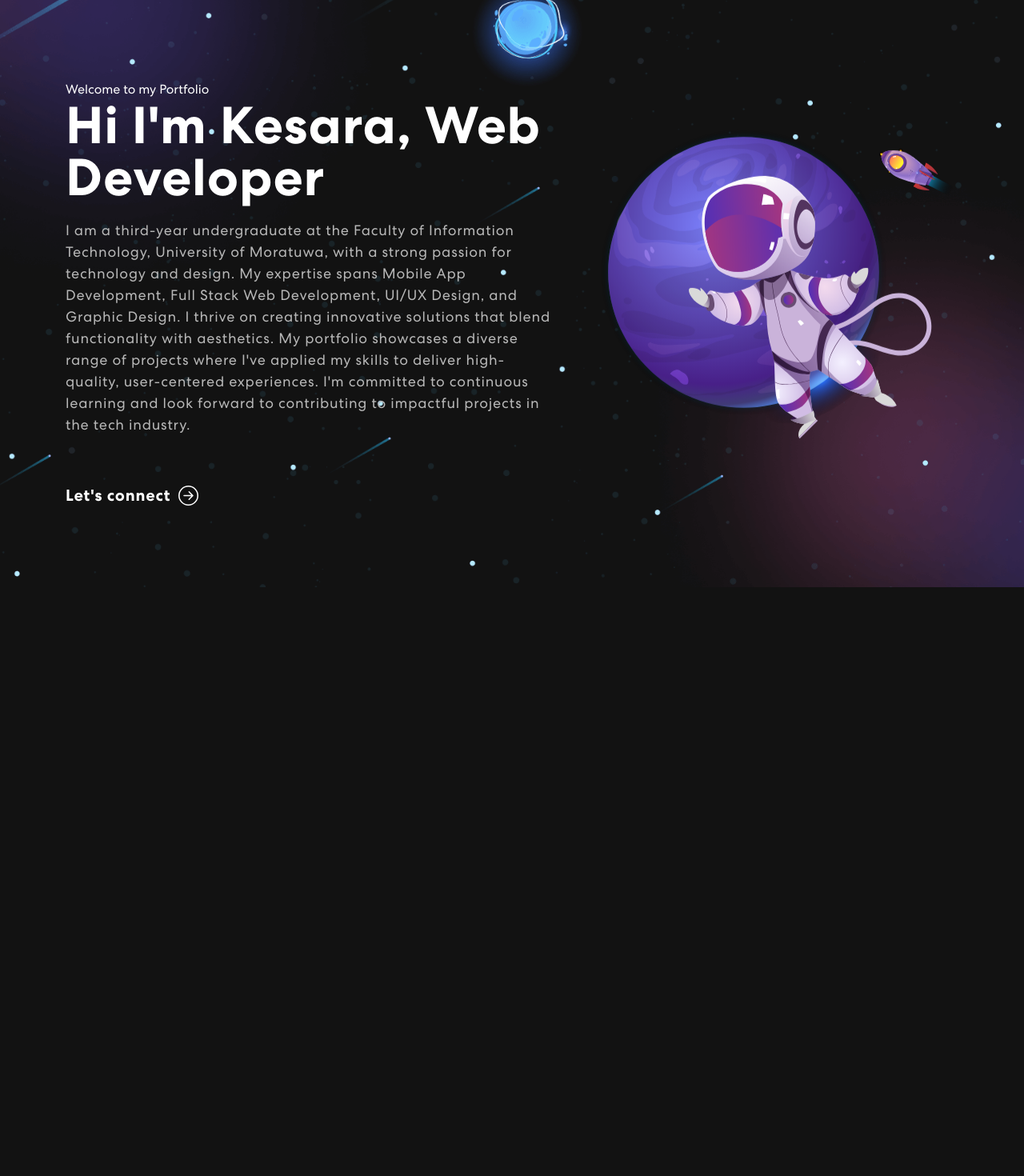
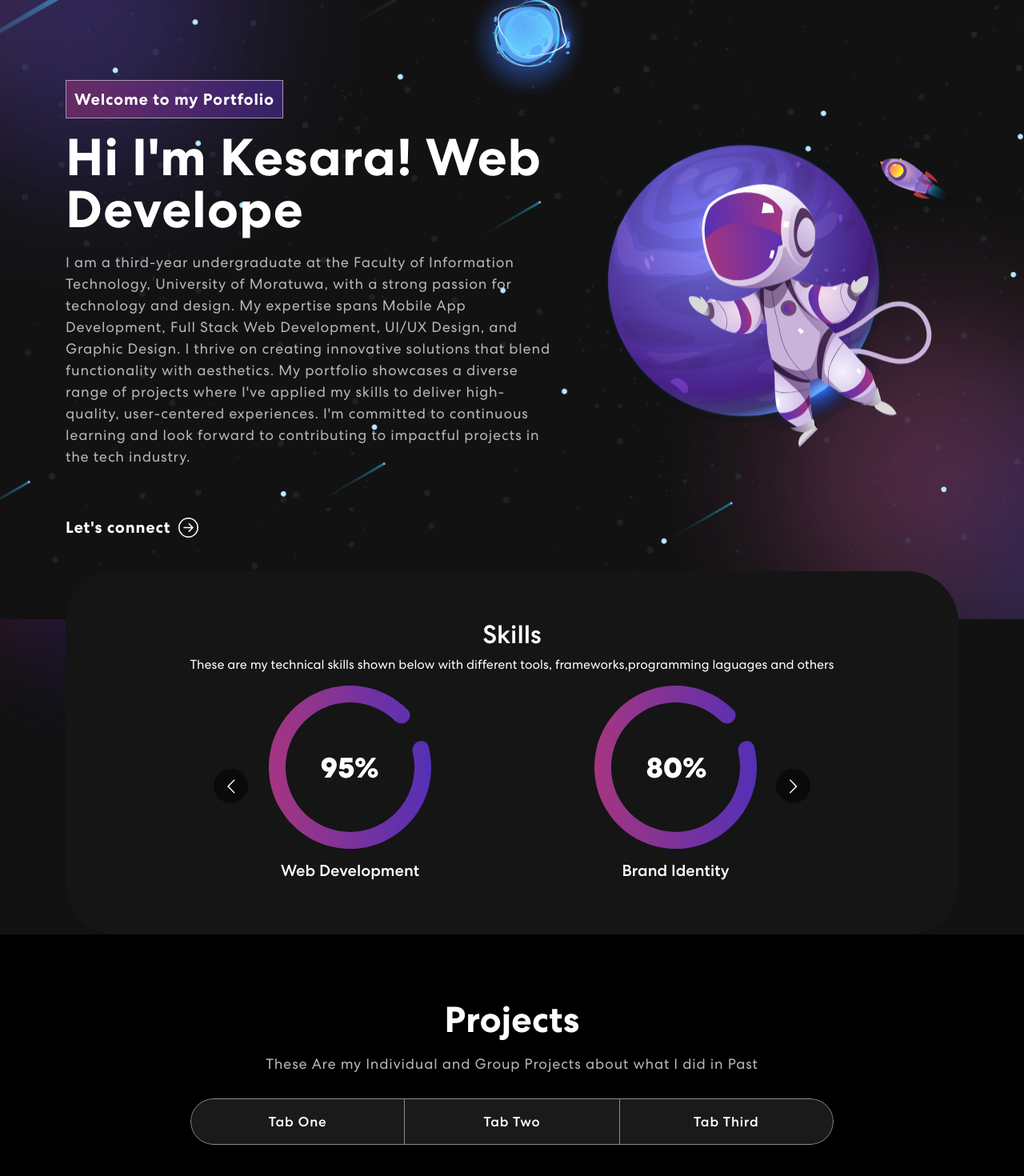
Before and after one commit to KesaraKekulawala/My-Personal-Portfolio, a React (Create React App) app: page / in a window 1280 px wide. Shown: the part 160-1630 px from the top of the page at 80% size. Before the commit the page ends 894 px from the top, so only its background shows below. Built offline with nearby package versions, Linux system fonts and the light colour scheme.

Commit message:
Create Skill and Project sections

```diff
--- a/package.json
+++ b/package.json
@@ -6,11 +6,14 @@
     "@testing-library/jest-dom": "^5.17.0",
     "@testing-library/react": "^13.4.0",
     "@testing-library/user-event": "^13.5.0",
+    "animate.css": "^4.1.1",
     "bootstrap": "^5.3.3",
     "react": "^18.3.1",
     "react-bootstrap": "^2.10.4",
     "react-bootstrap-icons": "^1.11.4",
     "react-dom": "^18.3.1",
+    "react-multi-carousel": "^2.8.5",
+    "react-on-screen": "^2.1.1",
     "react-router-hash-link": "^2.4.3",
     "react-scripts": "5.0.1",
     "web-vitals": "^2.1.4"
--- a/src/App.css
+++ b/src/App.css
@@ -345,6 +345,9 @@ nav.navbar .navbar-toggler[aria-expanded="true"] .navbar-toggler-icon {
 }
 
 /************ Projects Css ************/
+.TabContent{
+  margin-top: 115px;
+}
 .project {
   padding: 80px 0;
   position: relative;
--- a/src/App.js
+++ b/src/App.js
@@ -2,6 +2,8 @@
 import './App.css';
 import {NavBar} from './components/NavBar';
 import {Banner} from './components/Banner';
+import { Skills } from './components/Skills';
+import { Projects } from './components/Projects';
 import 'bootstrap/dist/css/bootstrap.min.css';
 
 function App() {
@@ -9,6 +11,8 @@ function App() {
     <div className="App">
       <NavBar />
       <Banner />
+      <Skills />
+      <Projects />
     </div>
   );
 }
--- a/src/components/Banner.js
+++ b/src/components/Banner.js
@@ -1,8 +1,11 @@
+/* eslint-disable react-hooks/exhaustive-deps */
 /* eslint-disable jsx-a11y/img-redundant-alt */
 import { useState,useEffect } from "react";
 import { Container, Row, Col } from "react-bootstrap";
 import { ArrowRightCircle } from "react-bootstrap-icons";
 import headerImg from "../assets/img/header-img.svg";
+import 'animate.css';
+import TrackVisibility from "react-on-screen";
 export const Banner = () => {
     const [loopNum, setLoopNum] = useState(0);
     const[isDeleting, setIsDeleting] = useState (false);
@@ -41,14 +44,25 @@ export const Banner = () => {
         <section className="banner" id="home">
             <Container>
                 <Row className="align-items-center">
-                    <Col xs={12} md={6} xl={7} >
-                    <span ClassName = "tagline"> Welcome to my Portfolio</span>
-                    <h1>{"Hi I'm Kesara, "}<span classname="wrap">{text}</span></h1>
-                    <p>I am a third-year undergraduate at the Faculty of Information Technology, University of Moratuwa, with a strong passion for technology and design. My expertise spans Mobile App Development, Full Stack Web Development, UI/UX Design, and Graphic Design. I thrive on creating innovative solutions that blend functionality with aesthetics. My portfolio showcases a diverse range of projects where I've applied my skills to deliver high-quality, user-centered experiences. I'm committed to continuous learning and look forward to contributing to impactful projects in the tech industry.</p>
-                    <button onClick={() => console.log('connect')}>Let's connect <ArrowRightCircle size={25}/></button>
+                    <Col xs={12} md={6} xl={7}>
+                        <TrackVisibility>
+                            {({ isVisible }) =>
+                                <div className={isVisible ? "animate__animated animate__fadeIn" : ""}>
+                                    <span className="tagline">Welcome to my Portfolio</span>
+                                    <h1>{`Hi I'm Kesara!  `}<span className="wrap">{text}</span></h1>
+                                    <p>I am a third-year undergraduate at the Faculty of Information Technology, University of Moratuwa, with a strong passion for technology and design. My expertise spans Mobile App Development, Full Stack Web Development, UI/UX Design, and Graphic Design. I thrive on creating innovative solutions that blend functionality with aesthetics. My portfolio showcases a diverse range of projects where I've applied my skills to deliver high-quality, user-centered experiences. I'm committed to continuous learning and look forward to contributing to impactful projects in the tech industry.</p>
+                                    <button onClick={() => console.log('connect')}>Let's connect <ArrowRightCircle size={25} /></button>
+                                </div>
+                            }
+                        </TrackVisibility>
                     </Col>
-                    <Col xs={12} md={6} xl={5} >
-                    <img src={headerImg} alt="Header Image"/>
+                    <Col xs={12} md={6} xl={5}>
+                        <TrackVisibility>
+                            {({ isVisible }) =>
+                                <div className={isVisible ? "animate__animated animate__zoomIn" : ""}>
+                                    <img src={headerImg} alt="Header Img" />
+                                </div>}
+                        </TrackVisibility>
                     </Col>
                 </Row>
             </Container>
--- /dev/null
+++ b/src/components/ProjectCard.js
@@ -0,0 +1,15 @@
+import { Col } from "react-bootstrap";
+
+export const ProjectCard = ({title, description, imgUrl}) => {
+    return (
+        <Col sm={6} md={4}>
+            <div className="proj-imgbx">
+                <img src={imgUrl} alt="Pro-Image" />
+                <div className="proj-txtx">
+                    <h4>{title}</h4>
+                    <span>{description}</span>
+                </div>
+            </div>
+        </Col>
+    )
+}
--- /dev/null
+++ b/src/components/Projects.js
@@ -0,0 +1,99 @@
+import { Col, Container, Nav, Row, Tab } from "react-bootstrap";
+import { ProjectCard } from "./ProjectCard";
+import colorSharp2 from "../assets/img/color-sharp2.png";
+import projImg1 from "../assets/img/project-img1.png";
+import projImg2 from "../assets/img/project-img2.png";
+import projImg3 from "../assets/img/project-img3.png";
+export const Projects = () => {
+    const projects = [
+        {
+            title: "Gesture control robot car with mechanical arm for an entertaining game (Group)",
+            description: "First - Year Hardware Group Project Of my university. We develop a robot car and a mechanical arm was designed for an entertaining game. Car hand were controlled by gesture hand. Arduino used to make the game",
+            imgUrl: projImg1,
+        },
+        {
+            title: "Salon Appointment And Scheduling  System - StyleSync (Group)",
+            description: "Second - Year Software Project, A System Includes Mobile App and two Web Apps for Salon owner, Customers and  System Admin to Scheduling/Managing Appointments.",
+            imgUrl: projImg2,
+        },
+        {
+            title: "Personal Portfolio (Individual)",
+            description: "A responsive web application using React and Bootstrap",
+            imgUrl: projImg3,
+        },
+
+    ];
+    return (
+        <section className="project" id="project">
+            <Container>
+                <Row>
+                    <Col>
+                    <h2>Projects</h2>
+                    <p>These Are my Individual and Group Projects about what I did in Past </p>
+                    <Tab.Container id="projects-tabs" defaultActivityKey="first">
+                    <Nav variant="pills" className="nav-pills mb-5 justify-content-center align-items-center" id="pills-tab"  >
+                    <Nav.Item>
+                        <Nav.Link eventKey="first">Tab One</Nav.Link>
+                    </Nav.Item>
+                    <Nav.Item>
+                        <Nav.Link eventKey="second">Tab Two</Nav.Link>
+                    </Nav.Item>
+                    <Nav.Item>
+                        <Nav.Link eventKey="third">Tab Third</Nav.Link>
+                    </Nav.Item>
+                    </Nav>
+
+                    <Tab.Content>
+                        <Tab.Pane eventKey="first">
+                            <Row>
+                                {
+                                    projects.map((project,index) =>{
+                                        return (
+                                            <ProjectCard
+                                            key={index}
+                                            {...project}
+                                            />
+                                        )
+                                    })
+                                }
+                            </Row>
+                        </Tab.Pane>
+                        <Tab.Pane eventKey="second">
+                        <Row>
+                                {
+                                    projects.map((project,index) =>{
+                                        return (
+                                            <ProjectCard
+                                            key={index}
+                                            {...project}
+                                            />
+                                        )
+                                    })
+                                }
+                            </Row>
+                        </Tab.Pane>
+                        <Tab.Pane eventKey="third">
+                        <Row>
+                                {
+                                    projects.map((project,index) =>{
+                                        return (
+                                            <ProjectCard
+                                            key={index}
+                                            {...project}
+                                            />
+                                        )
+                                    })
+                                }
+                            </Row>
+                        </Tab.Pane>
+                    </Tab.Content>
+                    </Tab.Container>
+                    </Col>
+                </Row>
+            </Container>
+            <img className="background-image-right" src={colorSharp2} alt="bg"></img>
+        </section>
+
+
+    )
+}
--- /dev/null
+++ b/src/components/Skills.js
@@ -0,0 +1,63 @@
+import { Col, Container, Row } from "react-bootstrap";
+import Carousel from "react-multi-carousel";
+import "react-multi-carousel/lib/styles.css";
+import meter1 from "../assets/img/meter1.svg";
+import meter2 from "../assets/img/meter2.svg";
+import meter3 from "../assets/img/meter3.svg";
+import colorSharp from "../assets/img/color-sharp.png";
+export const Skills = () => {
+    const responsive = {
+        superLargeDesktop: {
+          // the naming can be any, depends on you.
+          breakpoint: { max: 4000, min: 3000 },
+          items: 5
+        },
+        desktop: {
+          breakpoint: { max: 3000, min: 1024 },
+          items: 3
+        },
+        tablet: {
+          breakpoint: { max: 1024, min: 464 },
+          items: 2
+        },
+        mobile: {
+          breakpoint: { max: 464, min: 0 },
+          items: 1
+        }
+      };
+
+      return (
+        <section className='skills' id="skills">
+            <Container>
+                <Row>
+                    <Col>
+                    <div className="skill-bx">
+                        <h2>Skills</h2>
+                        <p>These are my technical skills shown below with different tools, frameworks,programming laguages and others</p>
+                        <Carousel responsive={responsive} infinite={true} className="skill-slider">
+                            <div className="item">
+                                <img src={meter1} alt="meter1"/>
+                                <h5>Web Development</h5>
+                            </div>
+                            <div className="item">
+                                <img src={meter2} alt="meter2"/>
+                                <h5>Brand Identity</h5>
+                            </div>
+                            <div className="item">
+                                <img src={meter3} alt="meter3"/>
+                                <h5>Mobile Application Development</h5>
+                            </div>
+                            <div className="item">
+                                <img src={meter1} alt="meter4"/>
+                                <h5>UI/UX</h5>
+                            </div>
+                        </Carousel>
+                    </div>
+                    </Col>
+                </Row>
+            </Container>
+            <img className="background-image-left" src={colorSharp}  alt="bgSharp"/>
+        </section>
+      )
+
+}
```
Also changed, not shown: 1 other file (tests, documents, lock files or other folders).
